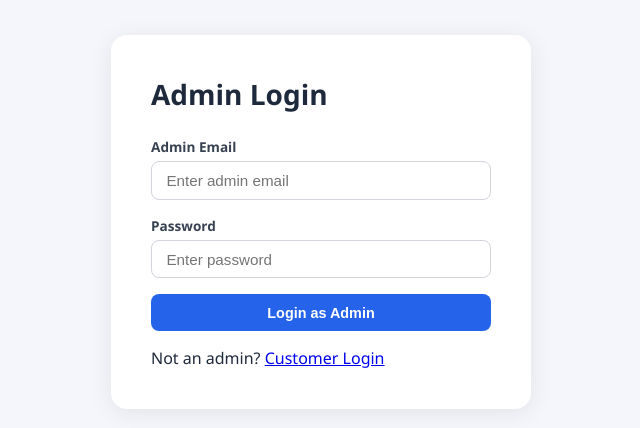
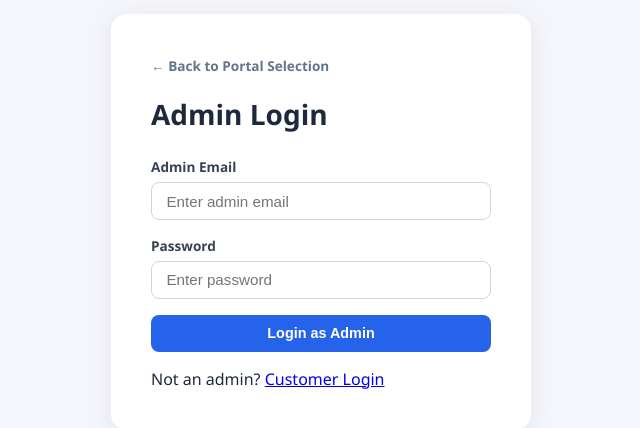
Before and after one commit to Lander-byte/Pet-Clinic, a React (Create React App) app: page /admin/login in a window 1280 px wide. Shown: the part 178-606 px from the top of the page, without its empty margins (319-959 px from the left). Built offline with nearby package versions, Linux system fonts and the light colour scheme.

Commit message:
Add back button in customer and admin login pages to return to landing gateway page

```diff
--- a/src/App.css
+++ b/src/App.css
@@ -189,3 +189,20 @@ body {
 .billing-summary { display: flex; align-items: baseline; gap: 0.75rem; margin-bottom: 1rem; }
 .billing-total-label { color: #64748b; font-size: 0.9rem; }
 .billing-total-value { font-size: 1.5rem; font-weight: 700; color: #1e40af; }
+
+/* ── Back Link ── */
+.back-link {
+  display: inline-flex;
+  align-items: center;
+  gap: 0.4rem;
+  color: #64748b;
+  text-decoration: none;
+  font-size: 0.85rem;
+  font-weight: 600;
+  margin-bottom: 1.25rem;
+  transition: all 0.2s ease;
+}
+.back-link:hover {
+  color: #1e293b;
+  transform: translateX(-3px);
+}
--- a/src/components/admin/AdminLogin.jsx
+++ b/src/components/admin/AdminLogin.jsx
@@ -23,6 +23,7 @@ function AdminLogin({ onLogin }) {
 
   return (
     <div className="page auth-page">
+      <Link to="/" className="back-link">← Back to Portal Selection</Link>
       <h1>Admin Login</h1>
       <form className="auth-form" onSubmit={handleSubmit}>
         {error && (
--- a/src/components/customer/Login.jsx
+++ b/src/components/customer/Login.jsx
@@ -23,6 +23,7 @@ function Login({ onLogin }) {
 
   return (
     <div className="page auth-page">
+      <Link to="/" className="back-link">← Back to Portal Selection</Link>
       <h1>Customer Login</h1>
       <form className="auth-form" onSubmit={handleSubmit}>
         {error && (
```
